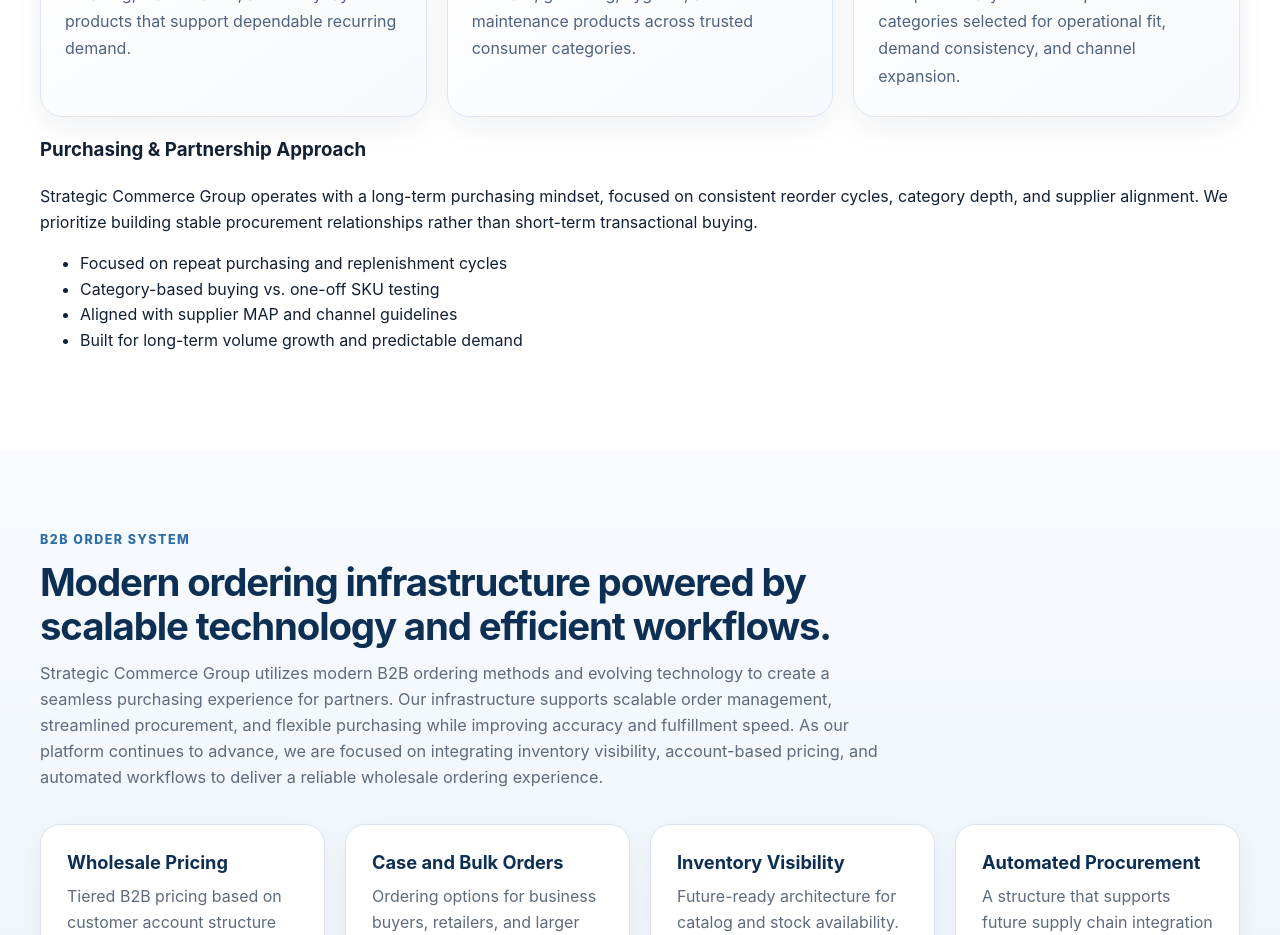
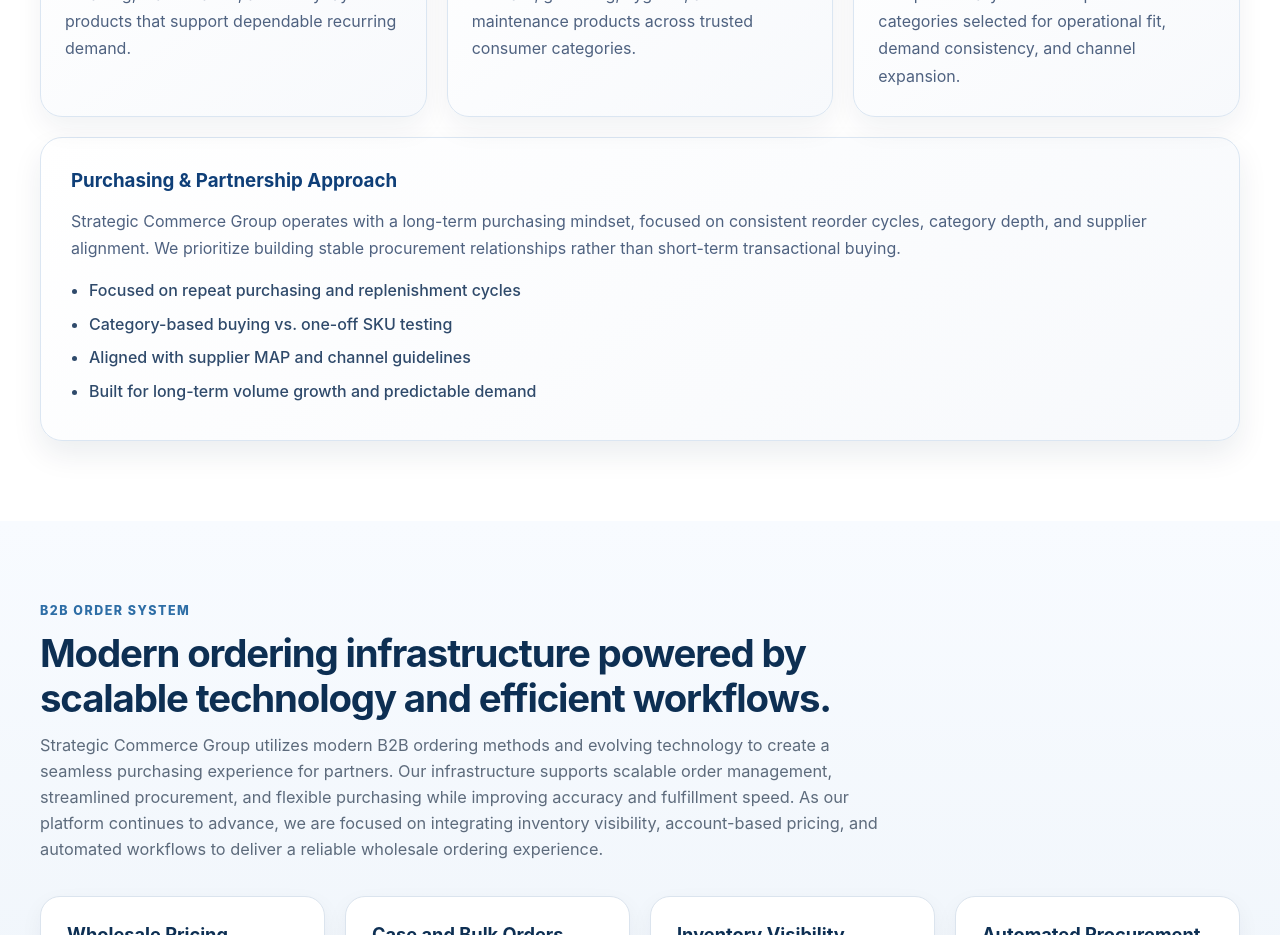
Before and after one commit to larryfelix66/strategic-commerce-group-site, a React (Vite) app: page / in a window 1280 px wide. Shown: the part 5500-6435 px from the top of the page. Built offline with nearby package versions, Linux system fonts and the light colour scheme.

Commit message:
Update styles.css

```diff
--- a/src/styles.css
+++ b/src/styles.css
@@ -537,7 +537,36 @@ a {
   line-height: 1.8;
   color: rgba(255, 255, 255, 0.9);
 }
+.purchasing-box {
+  background: linear-gradient(145deg, #ffffff, #f7f9fc);
+  border: 1px solid #dbe6f2;
+  border-radius: 22px;
+  padding: 28px 30px;
+  box-shadow: 0 14px 30px rgba(15, 36, 67, 0.08);
+  margin-top: 20px;
+}
 
+.purchasing-box h3 {
+  margin: 0 0 12px;
+  color: #0f3f78;
+}
+
+.purchasing-box p {
+  margin: 0 0 16px;
+  color: #4f6280;
+  line-height: 1.7;
+}
+
+.purchasing-list {
+  padding-left: 18px;
+  margin: 0;
+}
+
+.purchasing-list li {
+  margin-bottom: 8px;
+  color: #2f4a6b;
+  font-weight: 500;
+}
 @media (max-width: 980px) {
   .catalog-category-grid {
     grid-template-columns: repeat(2, minmax(0, 1fr));
```
